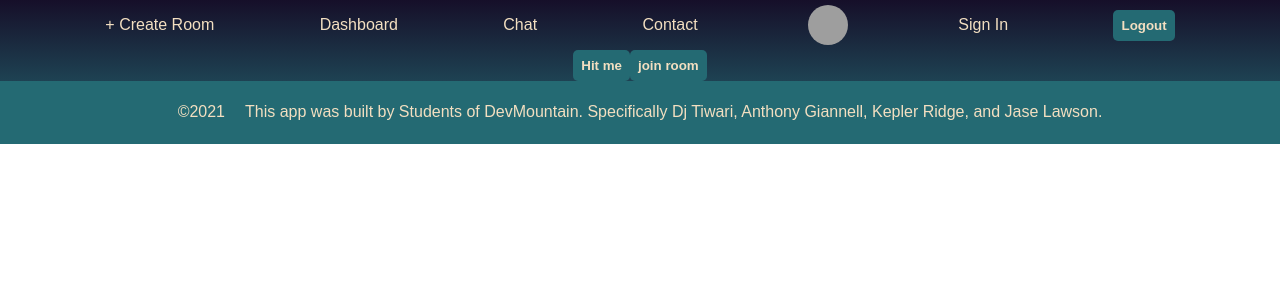
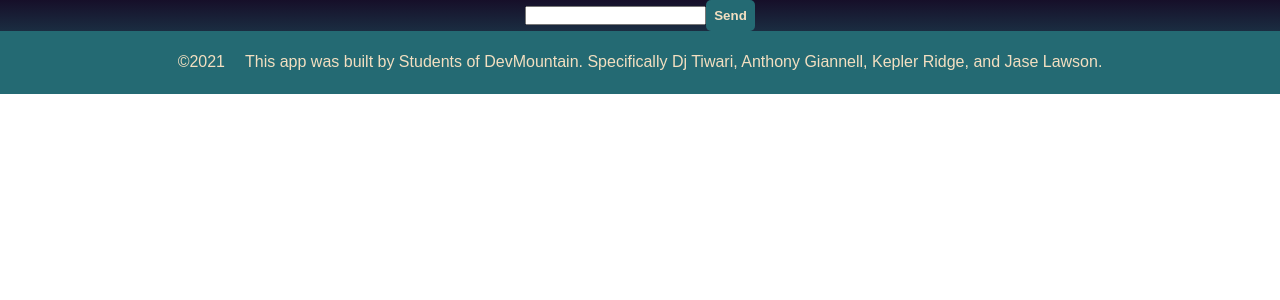
Before and after one commit to agiannell/desk-jockey, a React (Create React App) app: page /Chat in a window 1280 px wide. Shown: the top 300 px of the page. Built offline with nearby package versions, Linux system fonts and the light colour scheme; no server answers; grey boxes are pictures that could not be loaded; a web font is replaced by a local one.

Commit message:
added sockets for chat in room

```diff
--- a/src/components/chat/Chat.js
+++ b/src/components/chat/Chat.js
@@ -1,33 +1,59 @@
 import { connect } from "react-redux";
 import io from "socket.io-client";
 import { useState, useEffect } from "react";
-import Header from '../header/Header'
+import { useParams } from "react-router-dom";
 
 const Chat = (props) => {
-  const [socket,setSocket] = useState(null)
+  const [socket, setSocket] = useState(null)
+  const [messages, setMessages] = useState([])
+  const { id } = useParams()
+  const [message, setMessage] = useState('')
+  const { username } = props
 
   useEffect(() => {
-    if(!socket){
+    if (!socket) {
       setSocket(io.connect('http://localhost:4000'))
     } else {
-      socket.on('user-joined',({username}) => {
+      socket.on('user-joined', ({ username }) => {
         console.log(`${username} has joined the chat`)
+      })
+      socket.on('message', ({ message, username }) => {
+        setMessages((m) => {
+          return [...m, { message: message, username: username }]
+        })
       })
     }
     return () => {
-      if(socket){socket.disconnect()}
+      if (socket) { socket.disconnect() }
     }
 
 
-  },[socket])
+  }, [socket])
+
+  useEffect(() => {
+    if (socket) { socket.emit('join-room', { roomId: id, username: username }) }
+
+  }, [id, socket])
+
 
   return (
     <div>
-      <Header />
-      <button onClick={() => socket.emit('message',{ test: 'pizza'})}>Hit me</button>
-      <button onClick={() => socket.emit('join-room',{ roomId: 1, username: 'Ben'})}>join room</button>
+      <div>
+        {messages.map((el, id) => {
+          return <p key={id}>{el.message} - {el.username}</p>
+        })}
+      </div>
+      <form >
+        <input onChange={(e) => setMessage(e.target.value)} value={message} />
+        <button onClick={(e) => {
+          e.preventDefault()
+          socket.emit('message', { message, roomId: id, username })
+          setMessage('')
+        }}>Send</button>
+      </form>
     </div>
   )
 }
 
+
 export default Chat;
--- a/src/components/room/Room.js
+++ b/src/components/room/Room.js
@@ -4,6 +4,7 @@ import Player from '../player/Player';
 import Playlist from '../playlist/playlist'
 import Header from '../header/Header'
 import axios from 'axios'
+import Chat from '../chat/Chat'
 
 const Room = (props) => {
   const [userPlaylists, setUserPlaylists] = useState([]);
@@ -11,7 +12,7 @@ const Room = (props) => {
   const [desktopDjPL, setDesktopDjPL] = useState([]);
   const [roomInfo, setRoomInfo] = useState({});
   const [isRoomAdmin, setIsRoomAdmin] = useState(false);
-  const { user_id, playlist_uri } = props.localUser;
+  const { user_id, playlist_uri, display_name } = props.localUser;
   const { id: room_id } = props.match.params;
   const { accessToken, user } = props;
 
@@ -96,7 +97,7 @@ const Room = (props) => {
       })
       .catch(err => console.log(err))
   }
-
+  // console.log(props)
   return (
     <div>
       <Header />
@@ -130,6 +131,7 @@ const Room = (props) => {
               <Player desktopDjPL={desktopDjPL} />
             </section>
           ) : null}
+          <Chat username={display_name} />
         </section>
         <section className='room-column outer'>
         </section>
```
Also changed, not shown: 2 other files (tests, documents, lock files or other folders).
